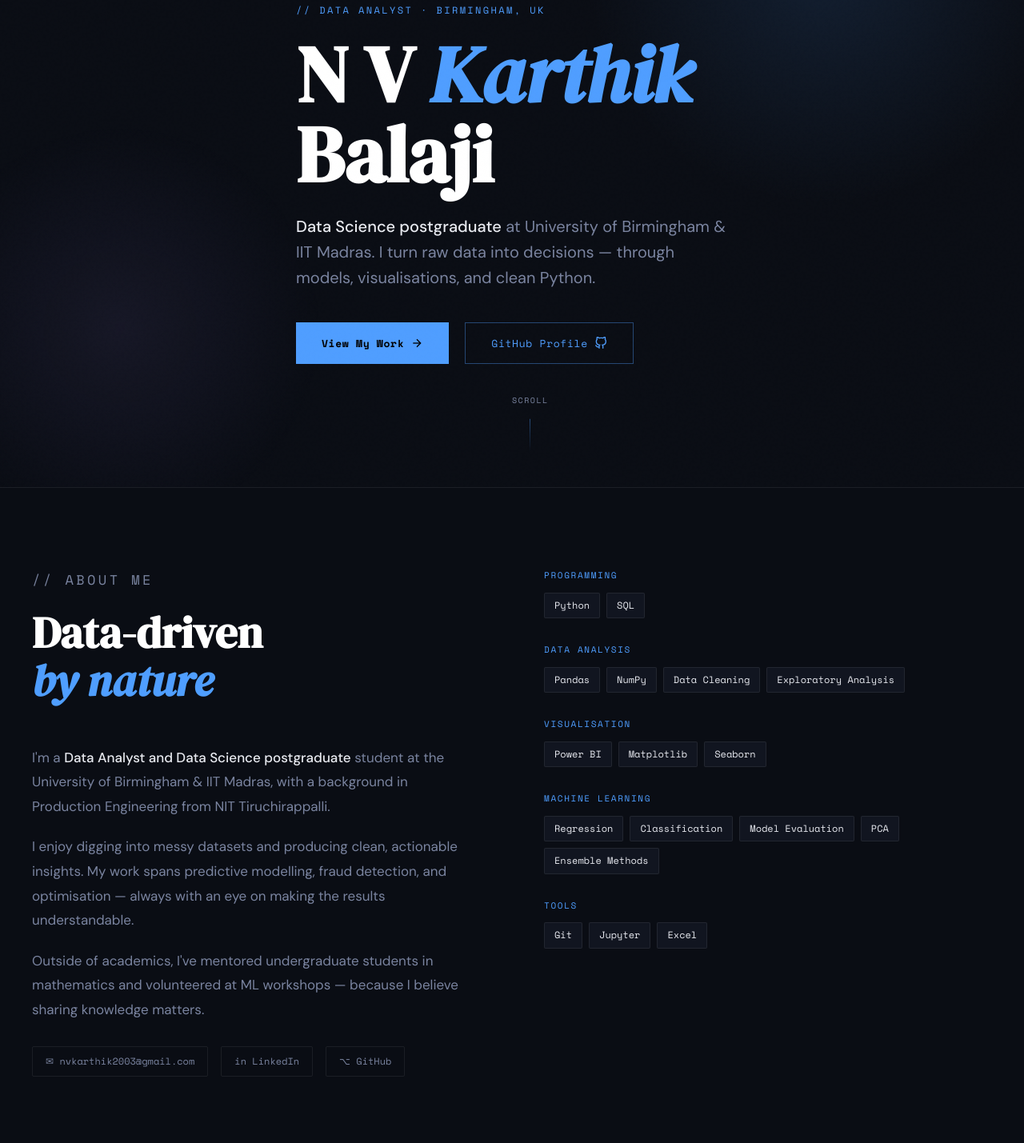
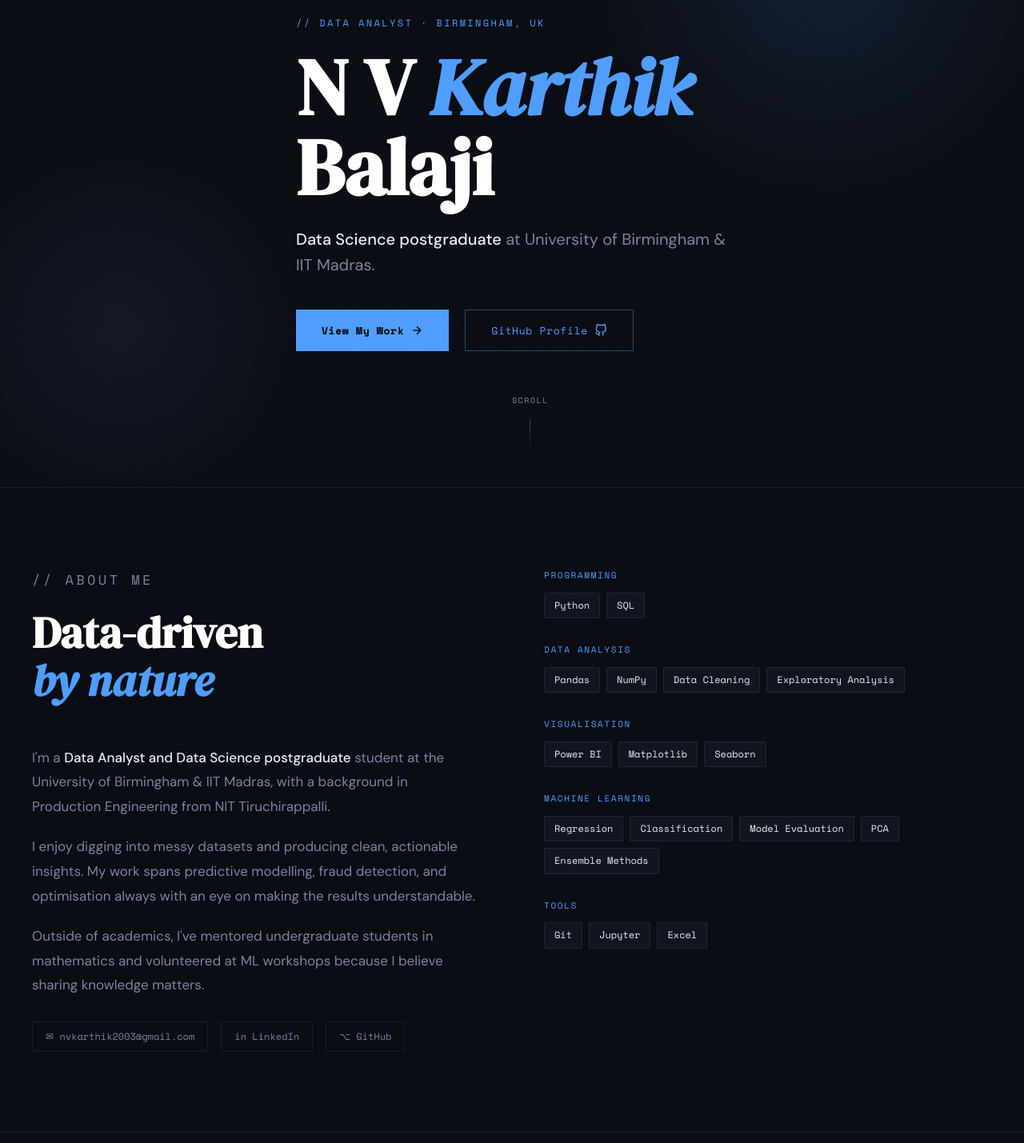
Before and after one commit to KaeBee2003/kaebee2003.github.io, a plain HTML site: page index.html in a window 1280 px wide. Shown: the part 191-1620 px from the top of the page at 80% size. Drawn offline with nearby package versions, Linux system fonts and the light colour scheme.

Commit message:
Update index.html

```diff
--- a/index.html
+++ b/index.html
@@ -365,7 +365,6 @@
       <h1 class="hero-name">N V <em>Karthik</em><br>Balaji</h1>
       <p class="hero-tagline">
         <strong>Data Science postgraduate</strong> at University of Birmingham &amp; IIT Madras.
-        I turn raw data into decisions — through models, visualisations, and clean Python.
       </p>
       <div class="hero-ctas">
         <a href="#projects" class="btn-primary">
@@ -395,10 +394,10 @@
             I'm a <strong>Data Analyst and Data Science postgraduate</strong> student at the University of Birmingham &amp; IIT Madras, with a background in Production Engineering from NIT Tiruchirappalli.
           </p>
           <p>
-            I enjoy digging into messy datasets and producing clean, actionable insights. My work spans predictive modelling, fraud detection, and optimisation — always with an eye on making the results understandable.
+            I enjoy digging into messy datasets and producing clean, actionable insights. My work spans predictive modelling, fraud detection, and optimisation always with an eye on making the results understandable.
           </p>
           <p>
-            Outside of academics, I've mentored undergraduate students in mathematics and volunteered at ML workshops — because I believe sharing knowledge matters.
+            Outside of academics, I've mentored undergraduate students in mathematics and volunteered at ML workshops because I believe sharing knowledge matters.
           </p>
           <div class="about-links">
             <a href="mailto:nvkarthik2003@gmail.com" class="contact-pill">✉ nvkarthik2003@gmail.com</a>
```
